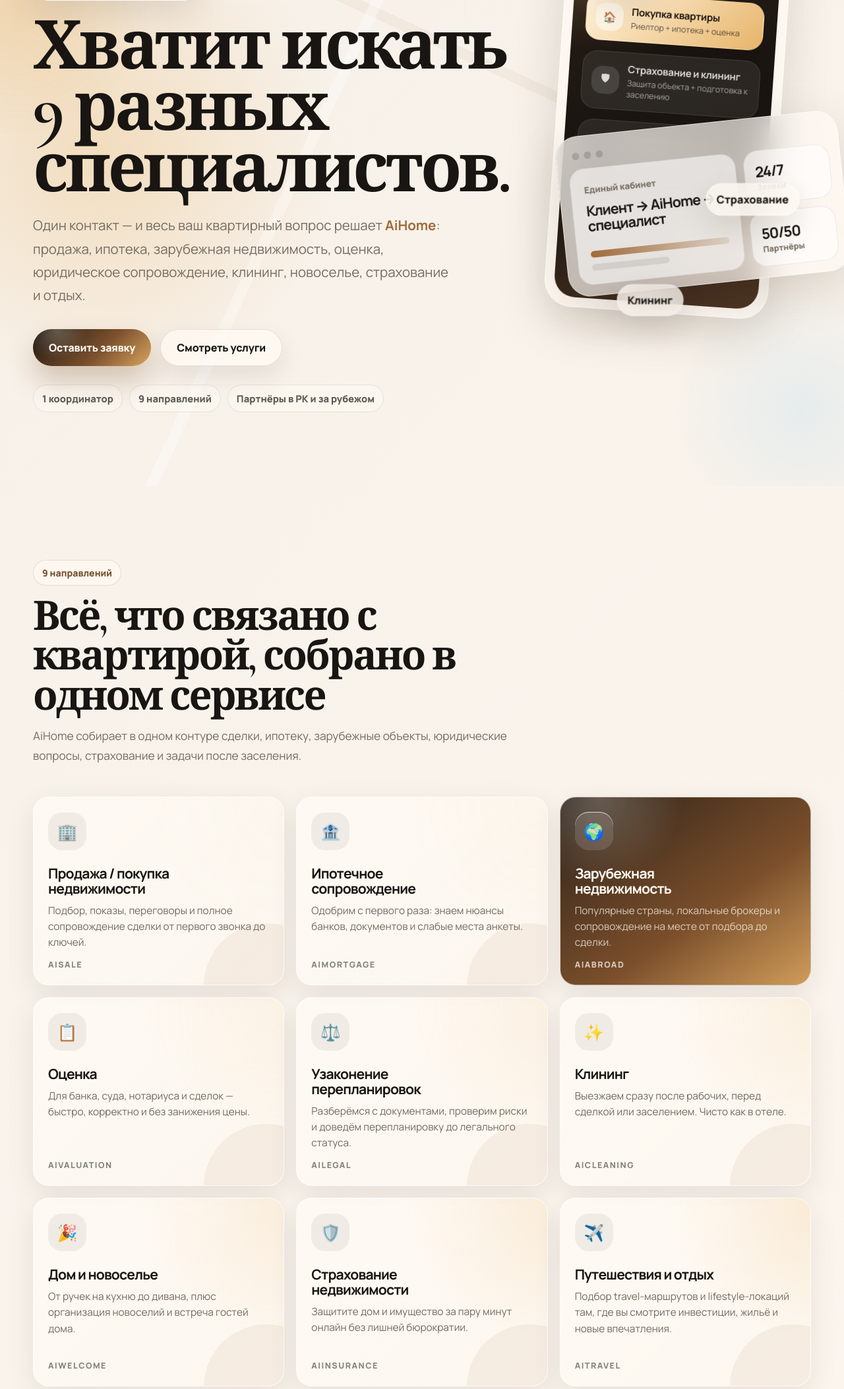
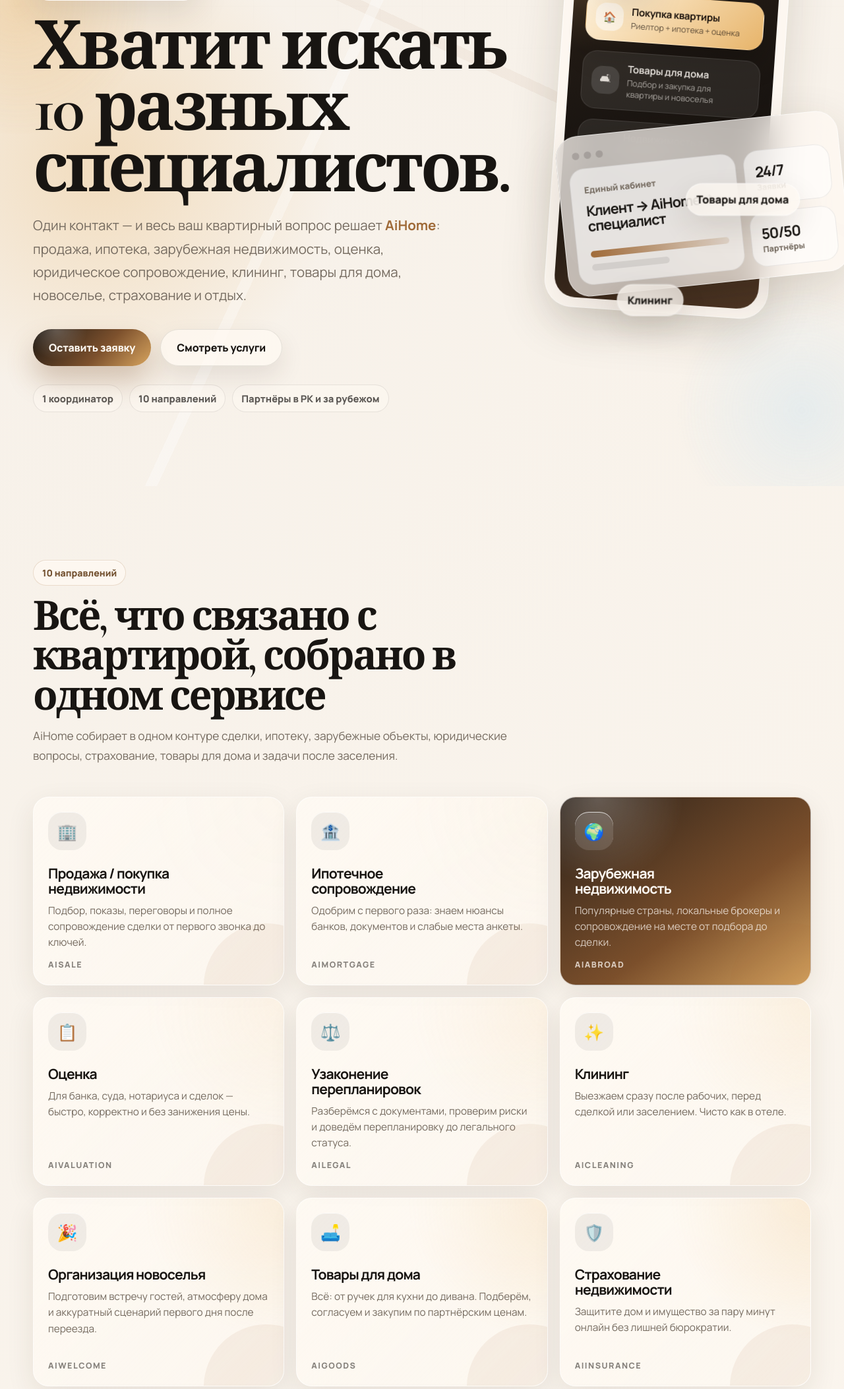
Before and after one commit to rsaltn/temp, a plain HTML site: page index.html in a window 1280 px wide. Shown: the part 438-2544 px from the top of the page at 66% size. Drawn offline with nearby package versions, Linux system fonts and the light colour scheme.

Commit message:
10th direction

```diff
--- a/index.html
+++ b/index.html
@@ -3,7 +3,7 @@
 <head>
   <meta charset="UTF-8" />
   <meta name="viewport" content="width=device-width, initial-scale=1.0" />
-  <meta name="description" content="AiHome — один контакт для продажи, ипотеки, зарубежной недвижимости, оценки, юридического сопровождения, клининга, новоселья, страхования и отдыха." />
+  <meta name="description" content="AiHome — один контакт для продажи, ипотеки, зарубежной недвижимости, оценки, юридического сопровождения, клининга, товаров для дома, новоселья, страхования и отдыха." />
   <title>AiHome Group — весь квартирный вопрос через один контакт</title>
   <link rel="stylesheet" href="styles.css" />
 </head>
@@ -49,11 +49,11 @@
           <div class="hero-logo-chip" aria-label="AiHome Group Aigerim Ruslan">
             <img src="assets/aihome-logo-wide.png" alt="AiHome Group Aigerim Ruslan" />
           </div>
-          <h1>Хватит искать 9 разных специалистов.</h1>
+          <h1>Хватит искать 10 разных специалистов.</h1>
           <p class="hero-lead">
             Один контакт — и весь ваш квартирный вопрос решает <strong>AiHome</strong>:
             продажа, ипотека, зарубежная недвижимость, оценка, юридическое сопровождение,
-            клининг, новоселье, страхование и отдых.
+            клининг, товары для дома, новоселье, страхование и отдых.
           </p>
           <div class="hero-actions">
             <a class="btn btn-primary magnetic" href="#contacts">Оставить заявку</a>
@@ -61,7 +61,7 @@
           </div>
           <div class="trust-strip" aria-label="Ключевые преимущества">
             <span>1 координатор</span>
-            <span>9 направлений</span>
+            <span>10 направлений</span>
             <span>Партнёры в РК и за рубежом</span>
           </div>
         </div>
@@ -81,10 +81,10 @@
                 </div>
               </div>
               <div class="task-card">
-                <span class="task-icon">🛡</span>
+                <span class="task-icon">🛋</span>
                 <div>
-                  <strong>Страхование и клининг</strong>
-                  <small>Защита объекта + подготовка к заселению</small>
+                  <strong>Товары для дома</strong>
+                  <small>Подбор и закупка для квартиры и новоселья</small>
                 </div>
               </div>
               <div class="task-card">
@@ -121,7 +121,7 @@
           </div>
 
           <div class="orbit-badge badge-1">Ипотека</div>
-          <div class="orbit-badge badge-2">Страхование</div>
+          <div class="orbit-badge badge-2">Товары для дома</div>
           <div class="orbit-badge badge-3">Клининг</div>
         </div>
       </div>
@@ -130,9 +130,9 @@
     <section class="services section-pad" id="services">
       <div class="container">
         <div class="section-head reveal">
-          <span class="section-kicker">9 направлений</span>
+          <span class="section-kicker">10 направлений</span>
           <h2>Всё, что связано с квартирой, собрано в одном сервисе</h2>
-          <p>AiHome собирает в одном контуре сделки, ипотеку, зарубежные объекты, юридические вопросы, страхование и задачи после заселения.</p>
+          <p>AiHome собирает в одном контуре сделки, ипотеку, зарубежные объекты, юридические вопросы, страхование, товары для дома и задачи после заселения.</p>
         </div>
 
         <div class="service-grid">
@@ -174,17 +174,23 @@
           </article>
           <article class="service-card reveal tilt" style="--i: 7">
             <div class="icon-shell">🎉</div>
-            <h3>Дом и новоселье</h3>
-            <p>От ручек на кухню до дивана, плюс организация новоселий и встреча гостей дома.</p>
+            <h3>Организация новоселья</h3>
+            <p>Подготовим встречу гостей, атмосферу дома и аккуратный сценарий первого дня после переезда.</p>
             <span>AiWelcome</span>
           </article>
           <article class="service-card reveal tilt" style="--i: 8">
+            <div class="icon-shell">🛋️</div>
+            <h3>Товары для дома</h3>
+            <p>Всё: от ручек для кухни до дивана. Подберём, согласуем и закупим по партнёрским ценам.</p>
+            <span>AiGoods</span>
+          </article>
+          <article class="service-card reveal tilt" style="--i: 9">
             <div class="icon-shell">🛡️</div>
             <h3>Страхование недвижимости</h3>
             <p>Защитите дом и имущество за пару минут онлайн без лишней бюрократии.</p>
             <span>AiInsurance</span>
           </article>
-          <article class="service-card reveal tilt" style="--i: 9">
+          <article class="service-card reveal tilt wide-card" style="--i: 10">
             <div class="icon-shell">✈️</div>
             <h3>Путешествия и отдых</h3>
             <p>Подбор travel-маршрутов и lifestyle-локаций там, где вы смотрите инвестиции, жильё и новые впечатления.</p>
@@ -209,7 +215,7 @@
         <div class="timeline reveal delay-1">
           <div class="timeline-item active">
             <span>01</span>
-            <div><h3>Заявка</h3><p>Клиент описывает задачу: покупка, ипотека, зарубежка, страхование или всё сразу.</p></div>
+            <div><h3>Заявка</h3><p>Клиент описывает задачу: покупка, ипотека, товары для дома, зарубежка, страхование или всё сразу.</p></div>
           </div>
           <div class="timeline-item">
             <span>02</span>
@@ -217,7 +223,7 @@
           </div>
           <div class="timeline-item">
             <span>03</span>
-            <div><h3>Подбор специалиста</h3><p>Подключается риелтор, брокер, оценщик, юрист, страховой партнёр, клининг или lifestyle-направление.</p></div>
+            <div><h3>Подбор специалиста</h3><p>Подключается риелтор, брокер, оценщик, юрист, страховой партнёр, клининг, поставщик товаров для дома или lifestyle-направление.</p></div>
           </div>
           <div class="timeline-item">
             <span>04</span>
@@ -225,7 +231,7 @@
           </div>
           <div class="timeline-item">
             <span>05</span>
-            <div><h3>Результат</h3><p>Сделка, одобрение, чистая квартира, защищённый объект или готовое новоселье.</p></div>
+            <div><h3>Результат</h3><p>Сделка, одобрение, чистая квартира, защищённый объект, всё для дома или готовое новоселье.</p></div>
           </div>
         </div>
       </div>
@@ -281,7 +287,7 @@
           <h2>Премиальный сервис не потому, что дорого. А потому, что спокойно.</h2>
           <p>Мы сопровождаем ощущением контроля: у вас есть понятная точка входа, а за кулисами работает сеть специалистов.</p>
           <div class="metric-row">
-            <div><strong>9</strong><span>направлений</span></div>
+            <div><strong>10</strong><span>направлений</span></div>
             <div><strong>1</strong><span>контакт</span></div>
             <div><strong>0</strong><span>хаоса</span></div>
           </div>
--- a/styles.css
+++ b/styles.css
@@ -737,6 +737,15 @@
     linear-gradient(145deg, #2b2119, #7b4f2b 60%, #d3a15e);
 }
 
+.service-card.wide-card {
+  grid-column: 1 / -1;
+  min-height: 212px;
+}
+
+.service-card.wide-card p {
+  max-width: 60ch;
+}
+
 .service-card.featured p,
 .service-card.featured span {
   color: rgba(255, 250, 244, 0.74);
@@ -2462,6 +2471,10 @@
     padding: 18px;
   }
 
+  .service-card.wide-card {
+    min-height: 188px;
+  }
+
   .service-card h3 {
     margin: 18px 0 8px;
     font-size: 1.14rem;
@@ -2703,6 +2716,10 @@
     min-height: 184px;
   }
 
+  .service-card.wide-card {
+    min-height: 172px;
+  }
+
   .country-stage {
     min-height: 282px;
   }
```
